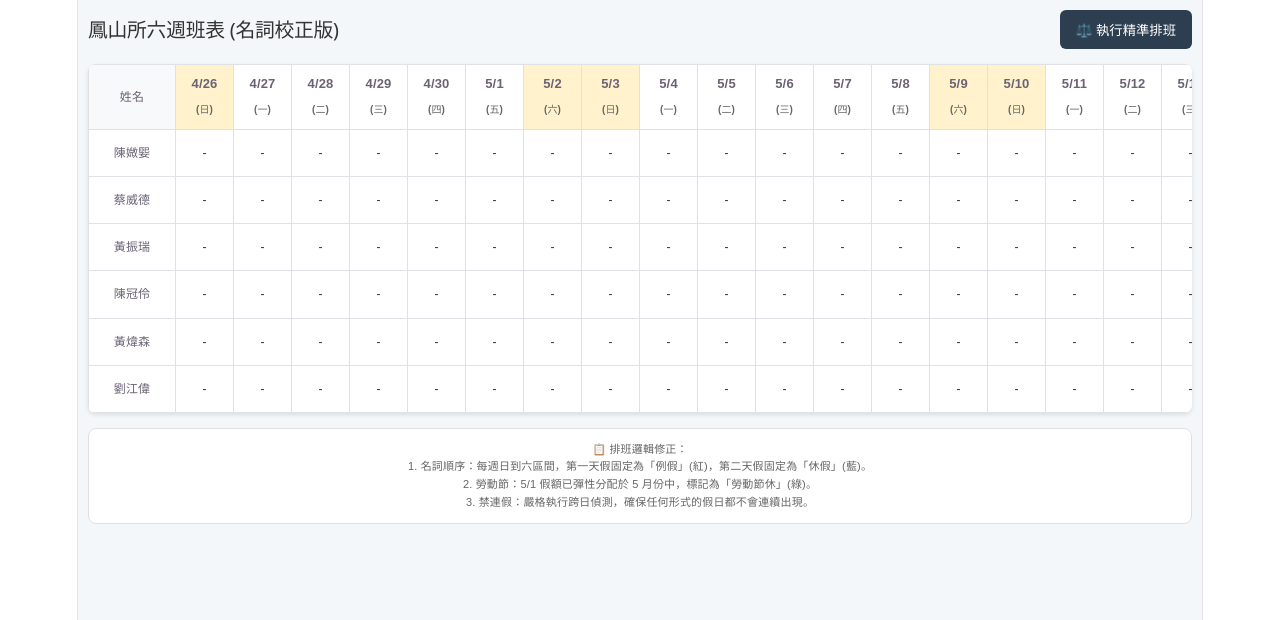
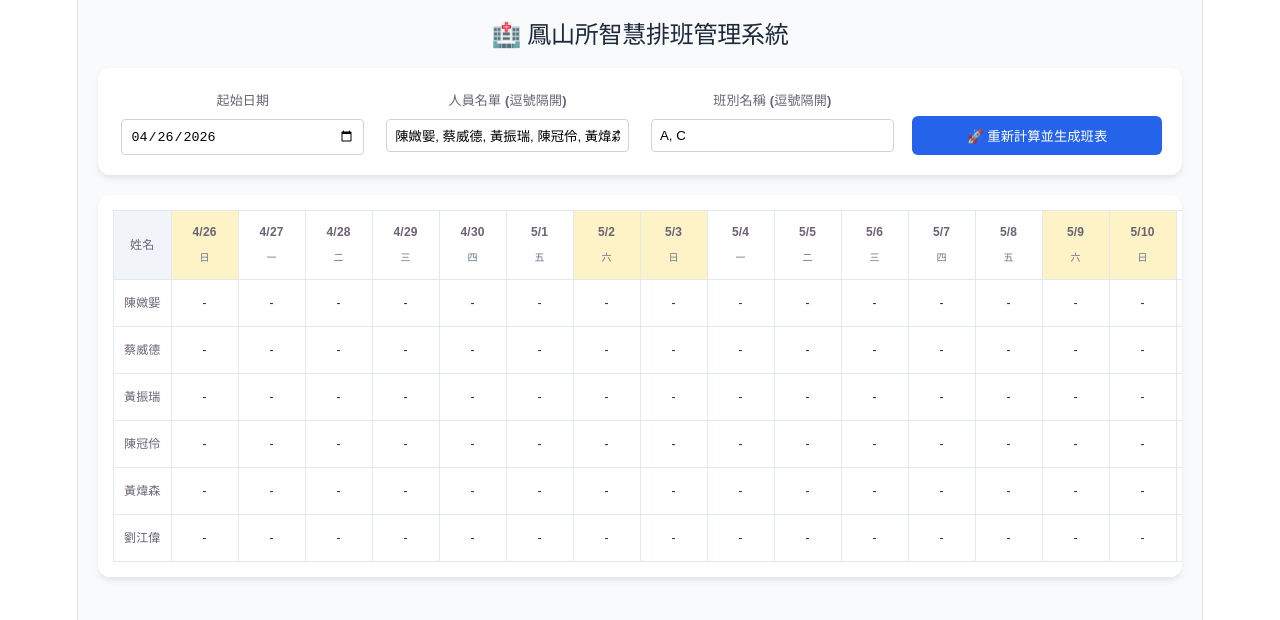
Before and after one commit to subarudms/fengshan-app, a React (Vite) app: page / in a window 1280 px wide. Shown: the top 620 px of the page. Built offline with nearby package versions, Linux system fonts and the light colour scheme.

Commit message:
Update App.jsx

```diff
--- a/src/App.jsx
+++ b/src/App.jsx
@@ -1,123 +1,153 @@
 import React, { useState, useEffect } from 'react';
 
 const App = () => {
+  // --- 系統設定狀態 ---
+  const [config, setConfig] = useState({
+    startDate: "2026-04-26",
+    weeks: 6,
+    employees: "陳媺媐, 蔡威德, 黃振瑞, 陳冠伶, 黃煒森, 劉江偉",
+    shifts: "A, C",
+    offLabels: "例假, 休假, 勞動節休"
+  });
+
   const [rosterData, setRosterData] = useState({});
-  const employees = ["陳媺媐", "蔡威德", "黃振瑞", "陳冠伶", "黃煒森", "劉江偉"];
+  const [dateHeaders, setDateHeaders] = useState([]);
 
-  // 區間：4/26 (日) 到 6/6 (六)
-  const startDate = new Date(2026, 3, 26);
-  const endDate = new Date(2026, 5, 6);
+  // 解析設定字串為陣列
+  const empList = config.employees.split(',').map(s => s.trim()).filter(s => s);
+  const shiftList = config.shifts.split(',').map(s => s.trim()).filter(s => s);
+  const offLabelList = config.offLabels.split(',').map(s => s.trim()).filter(s => s);
+
+  // 初始化日期標頭
+  useEffect(() => {
+    const start = new Date(config.startDate);
+    const headers = [];
+    for (let i = 0; i < config.weeks * 7; i++) {
+      const d = new Date(start);
+      d.setDate(start.getDate() + i);
+      headers.push(d);
+    }
+    setDateHeaders(headers);
+  }, [config.startDate, config.weeks]);
 
   const autoGenerate = () => {
     let newData = {};
-    let empStats = employees.reduce((acc, name) => {
-      acc[name] = { aCount: 0, cCount: 0, hasNationalHoliday: false };
+    let empStats = empList.reduce((acc, name) => {
+      acc[name] = { aCount: 0, sundayOffCount: 0, hasNational: false };
       return acc;
     }, {});
 
-    // 建立 6 週的循環
-    for (let week = 0; week < 6; week++) {
-      let weekDays = [];
-      for (let i = 0; i < 7; i++) {
-        let d = new Date(startDate);
-        d.setDate(startDate.getDate() + (week * 7) + i);
-        weekDays.push(d);
-      }
+    // 依週循環處理
+    for (let w = 0; w < config.weeks; w++) {
+      const weekStartIdx = w * 7;
 
-      employees.forEach((name) => {
-        let offDaysInWeek = [];
-        // 為了確保不連休，我們使用交替位移
-        const weekDates = [...weekDays];
+      empList.forEach((name, empIdx) => {
+        let offInWeek = 0;
 
-        for (let dateObj of weekDates) {
-          const dateKey = `${name}-${dateObj.getFullYear()}-${dateObj.getMonth() + 1}-${dateObj.getDate()}`;
-          const yesterday = new Date(dateObj);
-          yesterday.setDate(dateObj.getDate() - 1);
-          const yesterdayKey = `${name}-${yesterday.getFullYear()}-${yesterday.getMonth() + 1}-${yesterday.getDate()}`;
+        for (let i = 0; i < 7; i++) {
+          const currentDate = dateHeaders[weekStartIdx + i];
+          if (!currentDate) continue;
 
-          // 連假檢查
-          const yesterdayWasOff = newData[yesterdayKey] && (newData[yesterdayKey].includes("假") || newData[yesterdayKey].includes("休"));
+          const dateKey = `${name}-${currentDate.getTime()}`;
+          const dayOfWeek = currentDate.getDay();
 
-          // 每週固定分配兩天假，且不與昨天重複
-          // 透過簡單的餘數偏移來確保每個人每週休假的日子會輪動，且不連休
-          const dayIdx = dateObj.getDay();
+          // 樣板輪動邏輯 (確保不連休)
           const template = [
             [1, 4], [2, 5], [3, 6], [0, 3], [1, 5], [2, 4]
-          ][(employees.indexOf(name) + week) % 6];
+          ][(empIdx + w) % 6] || [1, 4];
 
-          if (template.includes(dayIdx) && !yesterdayWasOff) {
-            // --- 修正名詞順序邏輯 ---
-            // 本週第一個抓到的假叫「例假」，第二個叫「休假」
-            let label = offDaysInWeek.length === 0 ? "例假" : "休假";
-            newData[dateKey] = label;
-            offDaysInWeek.push(dateKey);
+          // 1. 排入 1例 1休
+          if (template.includes(dayOfWeek) && offInWeek < 2) {
+            const yesterday = new Date(currentDate);
+            yesterday.setDate(currentDate.getDate() - 1);
+            const yestKey = `${name}-${yesterday.getTime()}`;
+
+            if (!newData[yestKey] || !newData[yestKey].includes("假") && !newData[yestKey].includes("休")) {
+              newData[dateKey] = offInWeek === 0 ? offLabelList[0] : offLabelList[1];
+              offInWeek++;
+            }
           }
 
-          // 處理勞動節 (僅限5月份，且每人僅限一次)
-          if (dateObj.getMonth() === 4 && !empStats[name].hasNationalHoliday && !newData[dateKey] && !yesterdayWasOff) {
-            // 隨機在5月挑一天非原定假日的日子補假
-            if (Math.random() > 0.85) {
-              newData[dateKey] = "勞動節休";
-              empStats[name].hasNationalHoliday = true;
+          // 2. 處理國定假日 (假設是 5 月份且設定中有第 3 個標籤)
+          if (currentDate.getMonth() === 4 && offLabelList[2] && !empStats[name].hasNational && !newData[dateKey]) {
+            if (Math.random() > 0.9) {
+               newData[dateKey] = offLabelList[2];
+               empStats[name].hasNational = true;
             }
           }
         }
       });
 
-      // 填補 A/C
-      weekDays.forEach(dateObj => {
-        const dKey = (name) => `${name}-${dateObj.getFullYear()}-${dateObj.getMonth() + 1}-${dateObj.getDate()}`;
-        let workingStaff = employees.filter(name => !newData[dKey(name)]);
+      // 3. 填補班別 (A/C)
+      for (let i = 0; i < 7; i++) {
+        const currentDate = dateHeaders[weekStartIdx + i];
+        if (!currentDate) continue;
+
+        let workingStaff = empList.filter(name => !newData[`${name}-${currentDate.getTime()}`]);
         workingStaff.sort((a, b) => empStats[a].aCount - empStats[b].aCount);
+
         let half = Math.ceil(workingStaff.length / 2);
         workingStaff.forEach((name, idx) => {
-          const shift = idx < half ? "A" : "C";
-          newData[dKey(name)] = shift;
-          if (shift === "A") empStats[name].aCount++;
-          else empStats[name].cCount++;
+          const shift = idx < half ? shiftList[0] : shiftList[1];
+          newData[`${name}-${currentDate.getTime()}`] = shift;
+          if (shift === shiftList[0]) empStats[name].aCount++;
         });
-      });
+      }
     }
     setRosterData(newData);
   };
 
-  const renderTable = () => {
-    let dateHeaders = [];
-    let current = new Date(startDate);
-    while (current <= endDate) {
-      dateHeaders.push(new Date(current));
-      current.setDate(current.getDate() + 1);
-    }
+  return (
+    <div style={{ padding: '20px', fontFamily: 'sans-serif', backgroundColor: '#f8fafc', minHeight: '100vh' }}>
+      <h2 style={{ color: '#1e293b', marginBottom: '20px' }}>🏥 鳳山所智慧排班管理系統</h2>
 
-    return (
-      <div style={{ overflowX: 'auto', backgroundColor: 'white', borderRadius: '8px', boxShadow: '0 2px 4px rgba(0,0,0,0.1)' }}>
+      {/* 管理控制台 */}
+      <div style={{ backgroundColor: 'white', padding: '20px', borderRadius: '12px', boxShadow: '0 4px 6px -1px rgb(0 0 0 / 0.1)', marginBottom: '20px', display: 'grid', gridTemplateColumns: 'repeat(auto-fit, minmax(200px, 1fr))', gap: '15px' }}>
+        <div>
+          <label style={{ display: 'block', fontSize: '13px', fontWeight: 'bold', marginBottom: '5px' }}>起始日期</label>
+          <input type="date" value={config.startDate} onChange={e => setConfig({...config, startDate: e.target.value})} style={{ width: '90%', padding: '8px', borderRadius: '4px', border: '1px solid #cbd5e1' }} />
+        </div>
+        <div>
+          <label style={{ display: 'block', fontSize: '13px', fontWeight: 'bold', marginBottom: '5px' }}>人員名單 (逗號隔開)</label>
+          <input type="text" value={config.employees} onChange={e => setConfig({...config, employees: e.target.value})} style={{ width: '90%', padding: '8px', borderRadius: '4px', border: '1px solid #cbd5e1' }} />
+        </div>
+        <div>
+          <label style={{ display: 'block', fontSize: '13px', fontWeight: 'bold', marginBottom: '5px' }}>班別名稱 (逗號隔開)</label>
+          <input type="text" value={config.shifts} onChange={e => setConfig({...config, shifts: e.target.value})} style={{ width: '90%', padding: '8px', borderRadius: '4px', border: '1px solid #cbd5e1' }} />
+        </div>
+        <div style={{ display: 'flex', alignItems: 'flex-end' }}>
+          <button onClick={autoGenerate} style={{ width: '100%', padding: '10px', backgroundColor: '#2563eb', color: 'white', border: 'none', borderRadius: '6px', fontWeight: 'bold', cursor: 'pointer' }}>🚀 重新計算並生成班表</button>
+        </div>
+      </div>
+
+      {/* 班表顯示區 */}
+      <div style={{ backgroundColor: 'white', padding: '15px', borderRadius: '12px', boxShadow: '0 4px 6px -1px rgb(0 0 0 / 0.1)', overflowX: 'auto' }}>
         <table style={{ borderCollapse: 'collapse', width: 'max-content', fontSize: '12px' }}>
           <thead>
-            <tr style={{ backgroundColor: '#f8f9fa' }}>
-              <th style={{ border: '1px solid #dee2e6', padding: '12px 8px', position: 'sticky', left: 0, backgroundColor: '#f8f9fa', zIndex: 10, minWidth: '70px' }}>姓名</th>
+            <tr>
+              <th style={{ border: '1px solid #e2e8f0', padding: '12px', backgroundColor: '#f1f5f9', position: 'sticky', left: 0, zIndex: 20 }}>姓名</th>
               {dateHeaders.map(d => (
-                <th key={d.getTime()} style={{ border: '1px solid #dee2e6', padding: '6px', minWidth: '45px', backgroundColor: (d.getDay() === 0 || d.getDay() === 6) ? '#fff2cc' : 'white' }}>
-                  <div style={{ fontSize: '13px' }}>{d.getMonth() + 1}/{d.getDate()}</div>
-                  <div style={{ fontSize: '10px', color: '#666' }}>({["日","一","二","三","四","五","六"][d.getDay()]})</div>
+                <th key={d.getTime()} style={{ border: '1px solid #e2e8f0', padding: '8px', minWidth: '50px', backgroundColor: (d.getDay() === 0 || d.getDay() === 6) ? '#fef3c7' : 'white' }}>
+                  <div style={{ fontWeight: 'bold' }}>{d.getMonth()+1}/{d.getDate()}</div>
+                  <div style={{ fontSize: '10px', color: '#64748b' }}>{['日','一','二','三','四','五','六'][d.getDay()]}</div>
                 </th>
               ))}
             </tr>
           </thead>
           <tbody>
-            {employees.map(name => (
+            {empList.map(name => (
               <tr key={name}>
-                <td style={{ border: '1px solid #dee2e6', padding: '10px 8px', fontWeight: 'bold', position: 'sticky', left: 0, backgroundColor: 'white', zIndex: 5, textAlign: 'center' }}>{name}</td>
+                <td style={{ border: '1px solid #e2e8f0', padding: '10px', fontWeight: 'bold', position: 'sticky', left: 0, backgroundColor: 'white', zIndex: 10, textAlign: 'center' }}>{name}</td>
                 {dateHeaders.map(d => {
-                  const val = rosterData[`${name}-${d.getFullYear()}-${d.getMonth() + 1}-${d.getDate()}`] || "-";
+                  const val = rosterData[`${name}-${d.getTime()}`] || "-";
                   const isOff = val.includes("假") || val.includes("休");
                   return (
                     <td key={d.getTime()} style={{
-                      border: '1px solid #dee2e6',
+                      border: '1px solid #e2e8f0',
                       textAlign: 'center',
-                      color: val === "例假" ? "#d32f2f" : val === "休假" ? "#1976d2" : val === "勞動節休" ? "#388e3c" : "#333",
+                      padding: '8px 4px',
                       fontWeight: isOff ? 'bold' : 'normal',
-                      padding: '8px 4px',
-                      backgroundColor: isOff ? '#fdfefe' : 'white'
+                      color: val === offLabelList[0] ? '#ef4444' : val === offLabelList[1] ? '#3b82f6' : val === offLabelList[2] ? '#10b981' : '#1e293b'
                     }}>
                       {val}
                     </td>
@@ -128,22 +158,6 @@ const App = () => {
           </tbody>
         </table>
       </div>
-    );
-  };
-
-  return (
-    <div style={{ padding: '10px', fontFamily: 'sans-serif', backgroundColor: '#f4f7f9', minHeight: '100vh' }}>
-      <div style={{ display: 'flex', justifyContent: 'space-between', alignItems: 'center', marginBottom: '15px' }}>
-        <h2 style={{ fontSize: '1.1rem', color: '#333', margin: 0 }}>鳳山所六週班表 (名詞校正版)</h2>
-        <button onClick={autoGenerate} style={{ padding: '10px 16px', backgroundColor: '#2c3e50', color: 'white', border: 'none', borderRadius: '6px', fontWeight: 'bold', cursor: 'pointer' }}>⚖️ 執行精準排班</button>
-      </div>
-      {renderTable()}
-      <div style={{ marginTop: '15px', padding: '12px', backgroundColor: '#fff', borderRadius: '8px', border: '1px solid #e0e0e0', fontSize: '11px', color: '#666', lineHeight: '1.6' }}>
-        <strong>📋 排班邏輯修正：</strong><br/>
-        1. <strong>名詞順序：</strong>每週日到六區間，第一天假固定為「例假」(紅)，第二天假固定為「休假」(藍)。<br/>
-        2. <strong>勞動節：</strong>5/1 假額已彈性分配於 5 月份中，標記為「勞動節休」(綠)。<br/>
-        3. <strong>禁連假：</strong>嚴格執行跨日偵測，確保任何形式的假日都不會連續出現。
-      </div>
     </div>
   );
 };
```
